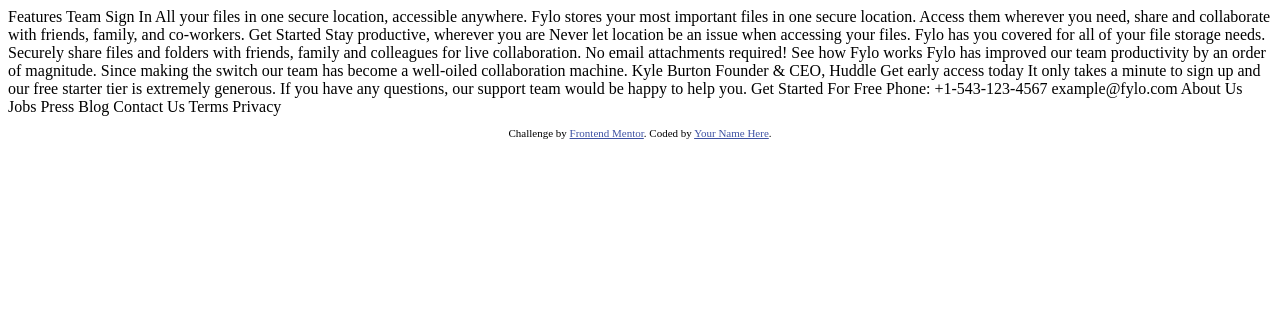
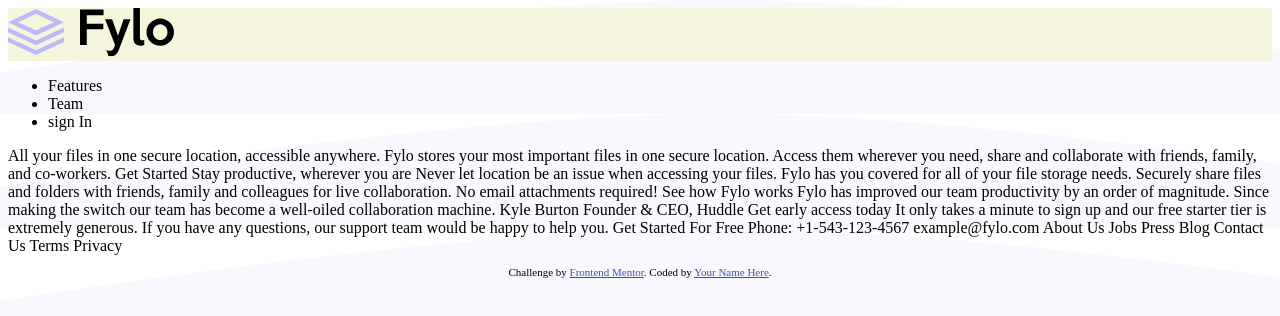
Before and after one commit to Dumbledoreharm/fylo_landing_page, a plain HTML site: page index.html in a window 1280 px wide. Drawn offline with Linux system fonts and the light colour scheme.

Commit message:
i added stleseet

```diff
--- a/index.html
+++ b/index.html
@@ -5,6 +5,7 @@
   <meta name="viewport" content="width=device-width, initial-scale=1.0"> <!-- displays site properly based on user's device -->
 
   <link rel="icon" type="image/png" sizes="32x32" href="./images/favicon-32x32.png">
+  <link rel="stylesheet" href="style.css">
 
   <title>Frontend Mentor | Fylo landing page with two column layout</title>
 
@@ -16,9 +17,11 @@
 </head>
 <body>
 
-  Features
-  Team
-  Sign In
+ <div class="leve1"> <div class="logo"> <img src="./images/logo.svg" alt="logo"></div> <div class="av"> <ul>
+  <li>Features</li>
+  <li>Team</li>
+  <li>sign In </li>
+ </ul></div></div>
 
   All your files in one secure location, accessible anywhere.
 
--- /dev/null
+++ b/style.css
@@ -0,0 +1,14 @@
+body{
+background-image: url(./images/bg-curve-desktop.svg);
+}
+.level1{
+    display: flex;
+    flex-direction: column;
+    background-color: blue;
+}
+.logo{
+    background-color: beige;
+}
+.av{
+
+}
```
